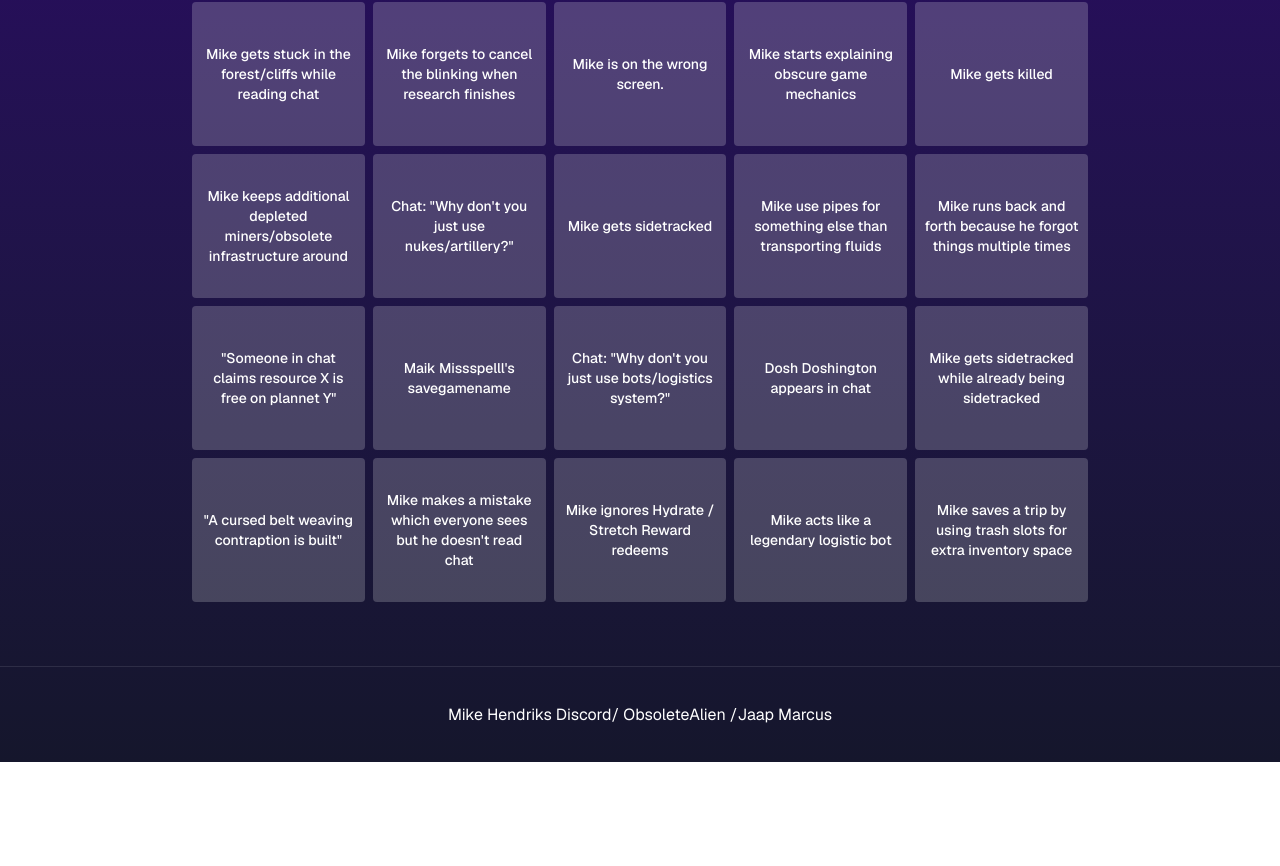
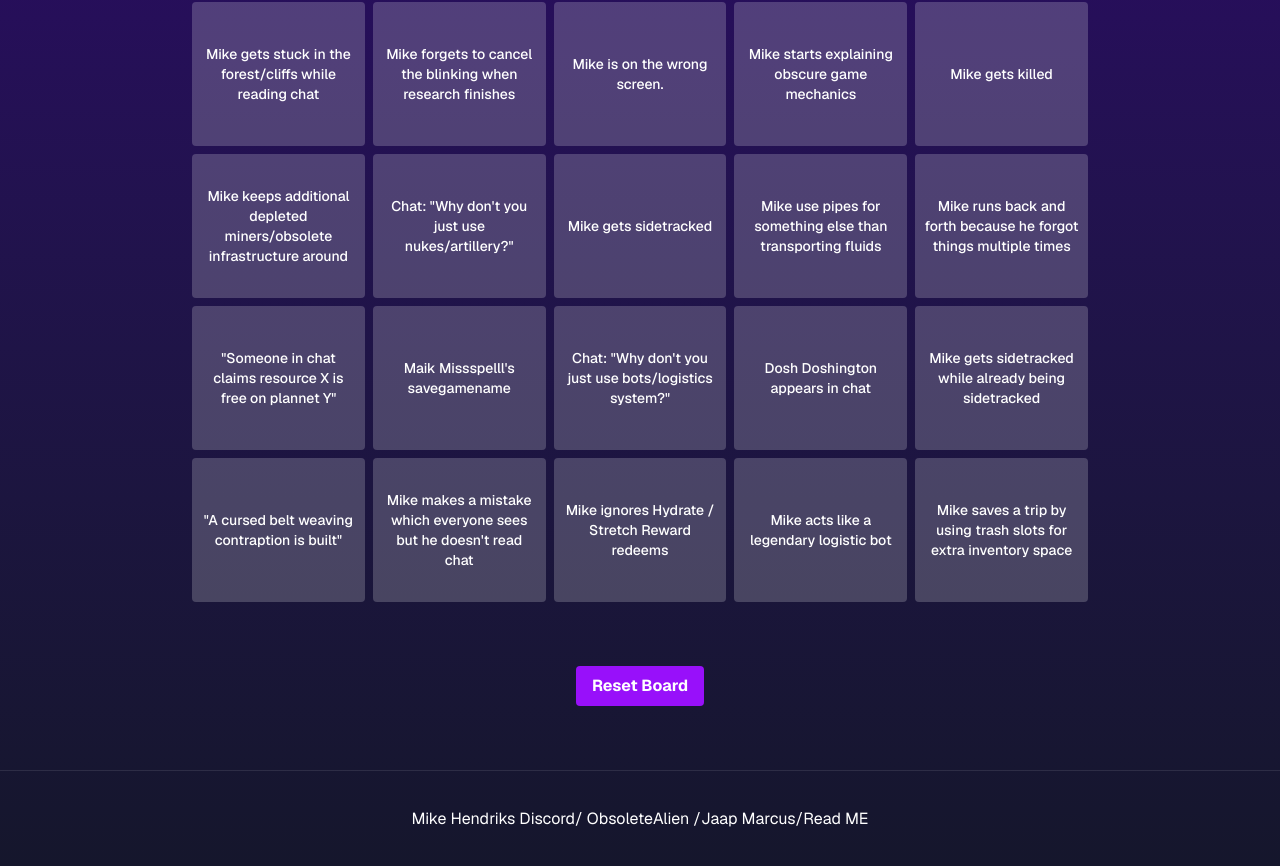
Before and after one commit to jaapmarcus/mikehendi-bingo, a Next.js app: page / in a window 1280 px wide. Shown: the part 342-1208 px from the top of the page. Before the commit the page ends 1104 px from the top, so only its background shows below. Built offline with nearby package versions, Linux system fonts and the light colour scheme.

Commit message:
Adds reset button and persists board state
Adds a reset button to clear the board and start a new game.
Persists the bingo board state in local storage so the board is saved on refresh.

Fixes #5

```diff
--- a/src/app/page.tsx
+++ b/src/app/page.tsx
@@ -160,13 +160,23 @@ export default function HomePage() {
           Mike Hendi Bingo board
         </h1>
         <BingoBoard />
+        <button
+          className="mt-4 rounded bg-purple-600 px-4 py-2 font-bold text-white hover:bg-red-700"
+          onClick={() => {
+            localStorage.clear();
+            window.location.reload();
+          }}
+        >
+          Reset Board
+        </button>
       </div>
       <footer className="flex h-24 w-full items-center justify-center border-t border-white/10">
         <a href="https://discord.com/invite/cV6QEfmXh5">
           Mike Hendriks Discord
         </a>{" "}
         / ObsoleteAlien /{" "}
-        <a href="https://github.com/jaapmarcus/">Jaap Marcus</a>
+        <a href="https://github.com/jaapmarcus/">Jaap Marcus</a>{" "}
+        /{" "} <a href="https://github.com/jaapmarcus/mikehendi-bingo/blob/main/README.md"> Read ME</a>
       </footer>
     </main>
   );
```
Also changed, not shown: 1 other file (tests, documents, lock files or other folders).
